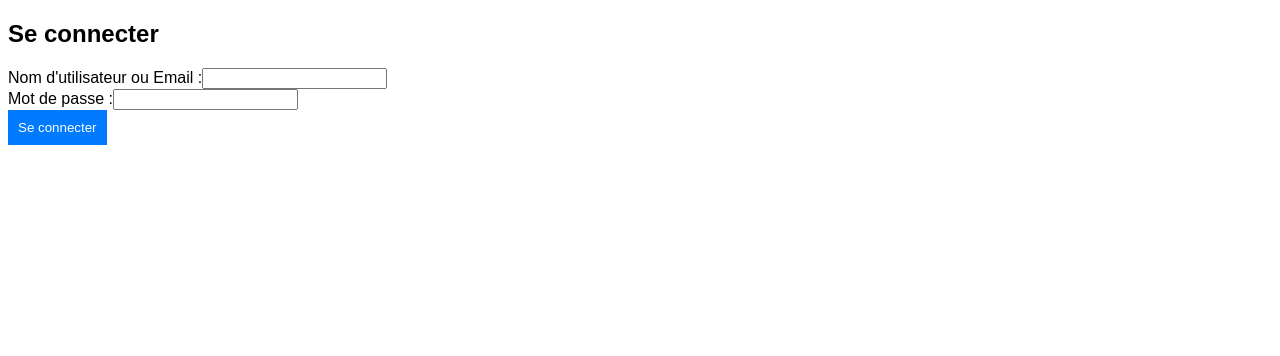
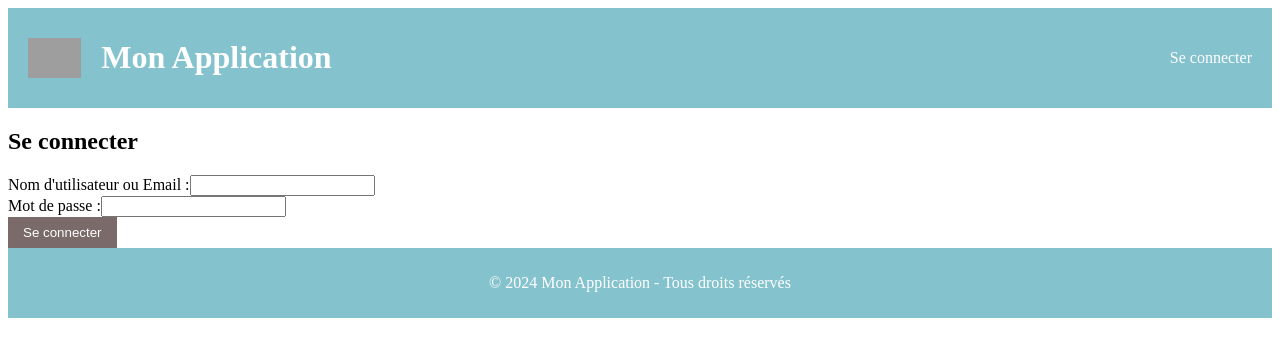
Before and after one commit to tdocarmo/graphql, a React (Create React App) app: page / in a window 1280 px wide. Shown: the top 356 px of the page. Built offline with nearby package versions, Linux system fonts and the light colour scheme; no server answers; grey boxes are pictures that could not be loaded.

Commit message:
feat "add footer header"

```diff
--- a/src/App.js
+++ b/src/App.js
@@ -1,8 +1,10 @@
-import React, { useEffect } from 'react';
+import React from 'react';
 import { BrowserRouter as Router, Route, Routes, Navigate } from 'react-router-dom';
 import { AuthProvider, useAuth } from './context/AuthContext';  // Utilisation du contexte d'authentification
 import LoginForm from './components/Auth/LoginForm';
 import Profile from './components/Profile/Profile';
+import Header from './components/Header';  // Importer le composant Header
+import Footer from './components/Footer';  // Importer le composant Footer
 
 function ProtectedRoute({ children }) {
   const { authToken } = useAuth();  // Utilisation de authToken
@@ -16,6 +18,7 @@ function App() {
   return (
     <AuthProvider>
       <Router>
+        <Header /> {/* Affichage du header */}
         <Routes>
           <Route path="/" element={<LoginForm />} />  {/* Page de connexion */}
           <Route path="/profile" element={
@@ -24,6 +27,7 @@ function App() {
             </ProtectedRoute>
           } />
         </Routes>
+        <Footer /> {/* Affichage du footer */}
       </Router>
     </AuthProvider>
   );
--- a/src/components/Footer.js
+++ b/src/components/Footer.js
@@ -0,0 +1,11 @@
+import React from 'react';
+
+const Footer = () => {
+  return (
+    <footer style={{ padding: '10px 20px', backgroundColor: '#84C3CE', color: '#fff', textAlign: 'center' }}>
+      <p>© 2024 Mon Application - Tous droits réservés</p>
+    </footer>
+  );
+};
+
+export default Footer;
--- a/src/components/Header.js
+++ b/src/components/Header.js
@@ -0,0 +1,36 @@
+import React from 'react';
+import { Link } from 'react-router-dom';
+import { useAuth } from '../context/AuthContext';  // Utilisation du contexte d'authentification
+import { jwtDecode } from 'jwt-decode';
+const Header = () => {
+  const { authToken, logout } = useAuth(); // Récupérer le token et la fonction logout
+  const user = authToken ? jwtDecode(authToken) : null;  // Décodage du token JWT pour récupérer l'utilisateur
+
+  return (
+    <header style={{ padding: '10px 20px', backgroundColor: '#84C3CE', display: 'flex', justifyContent: 'space-between', alignItems: 'center' }}>
+      <div style={{ display: 'flex', alignItems: 'center' }}>
+        {/* Logo (ici une simple image mais à personnaliser) */}
+        <img src="/path/to/logo.png" alt="Logo" style={{ height: '40px', marginRight: '20px' }} />
+        <h1 style={{ color: '#fff' }}>Mon Application</h1>
+      </div>
+
+      {authToken ? (
+        <div style={{ display: 'flex', alignItems: 'center' }}>
+          {/* Icône utilisateur + nom */}
+          <div style={{ color: '#fff', marginRight: '20px' }}>
+            <span>{user.firstName} {user.lastName}</span> {/* Affichage du nom */}
+          </div>
+
+          {/* Bouton de déconnexion */}
+          <button onClick={logout} style={{ backgroundColor: '#7B6A6A', color: '#fff', padding: '5px 10px', border: 'none', cursor: 'pointer', borderRadius: '4px' }}>
+            Se déconnecter
+          </button>
+        </div>
+      ) : (
+        <Link to="/" style={{ color: '#fff', textDecoration: 'none' }}>Se connecter</Link>
+      )}
+    </header>
+  );
+};
+
+export default Header;
--- a/src/components/Profile/Profile.js
+++ b/src/components/Profile/Profile.js
@@ -54,24 +54,26 @@ const Profile = () => {
   const user = data?.user?.[0]; // Accède au premier utilisateur
 
   return (
-    <div>
-      <h1>Profil</h1>
+    <div style={{ padding: "20px", backgroundColor: "#f4f4f4" }}>
+      <h1>Profil Utilisateur</h1>
       {error && <p style={{ color: "red" }}>Erreur : {error}</p>}
       {user ? (
-        <div>
+        <div style={{ backgroundColor: "#fff", padding: "20px", borderRadius: "8px", boxShadow: "0 4px 8px rgba(0,0,0,0.1)" }}>
           <p>
-            <strong>Bienvenue</strong>, {user.firstName} {user.lastName}
+            <strong>Bienvenue,</strong> {user.firstName} {user.lastName}
           </p>
           <p>
-            <strong>Audit Ratio :</strong> {user.auditRatio}
+            <strong>Audit Ratio :</strong> {user.auditRatio || "Non spécifié"}
           </p>
           <p>
-            <strong>Campus :</strong> {user.campus}
+            <strong>Campus :</strong> {user.campus || "Non spécifié"}
           </p>
           <p>
             <strong>Date de création :</strong> {new Date(user.createdAt).toLocaleDateString()}
           </p>
-          <button onClick={logout}>Se déconnecter</button>
+          <button onClick={logout} style={{ backgroundColor: "#7B6A6A", color: "#fff", padding: "10px 20px", border: "none", cursor: "pointer", borderRadius: "4px" }}>
+            Se déconnecter
+          </button>
         </div>
       ) : (
         <p>Impossible de récupérer votre profil.</p>
--- a/src/graphql/queries.js
+++ b/src/graphql/queries.js
@@ -1,22 +1,32 @@
 import { gql } from "@apollo/client";
 
 export const GET_USER_PROFILE = gql`
-query MyQuery {
-  user {
-    id
-    login
-    attrs
-    auditRatio
-    totalUp
-    totalDown
-    xps {
-      amount
-      path
+query ProfilData {
+  xp: transaction_aggregate(
+    where: {userId: {_eq: 3314}, type: {_eq: "xp"}, eventId: {_eq: 216}}
+  ) {
+    aggregate {
+      sum {
+        amount
+      }
     }
   }
-  transaction {
-    type
+  level: transaction(
+    limit: 1
+    order_by: {amount: desc}
+    where: {userId: {_eq: 3314}, type: {_eq: "level"}, eventId: {_eq: 216}}
+  ) {
     amount
+  }
+  user {
+    auditRatio
+    campus
+    createdAt
+    email
+    firstName
+    lastName
+    totalDown
+    totalUp
   }
 }
 `;
--- a/src/styles/main.css
+++ b/src/styles/main.css
@@ -1,19 +1,41 @@
-body {
-    font-family: Arial, sans-serif;
-  }
+header {
+  background-color: #84C3CE;
+  padding: 10px 20px;
+  display: flex;
+  justify-content: space-between;
+  align-items: center;
+}
 
-  h1 {
-    color: #333;
-  }
+header img {
+  height: 40px;
+}
 
-  button {
-    padding: 10px;
-    background-color: #007BFF;
-    color: white;
-    border: none;
-    cursor: pointer;
-  }
+header .user-info {
+  color: #fff;
+  display: flex;
+  align-items: center;
+  cursor: pointer;
+}
 
-  button:hover {
-    background-color: #0056b3;
-  }
+header .user-info img {
+  height: 30px;
+  margin-left: 10px;
+}
+
+header .profile-menu {
+  position: absolute;
+  top: 50px;
+  right: 20px;
+  background-color: #fff;
+  padding: 10px;
+  box-shadow: 0 4px 6px rgba(0, 0, 0, 0.1);
+  width: 250px;
+}
+
+button {
+  background-color: #7B6A6A;
+  color: #fff;
+  border: none;
+  padding: 8px 15px;
+  cursor: pointer;
+}
```
